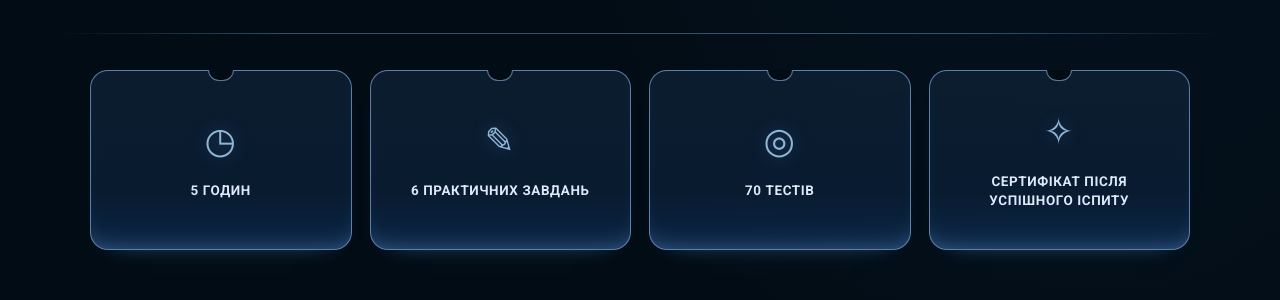
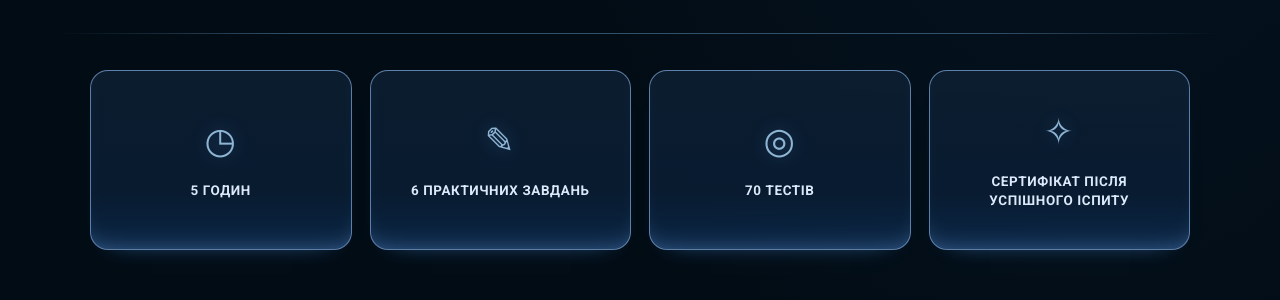
Before and after one commit to dnagorna3817-spec/website_akc_main, a Next.js app: page /expertise/qualification in a window 1280 px wide. Shown: the part 782-1082 px from the top of the page. Built offline with nearby package versions, Linux system fonts and the light colour scheme.

Commit message:
Remove semicircular notches from qualification infographic cards

```diff
--- a/app/expertise/[slug]/qualification.module.css
+++ b/app/expertise/[slug]/qualification.module.css
@@ -121,7 +121,7 @@
 /* Four-piece qualification infographic: original text, no new image asset. */
 .qMetrics{display:grid;grid-template-columns:repeat(4,minmax(0,1fr));gap:9px;padding-top:0;border-top:0;margin-top:26px;max-width:690px}
 .qMetricCard{position:relative;display:flex;flex-direction:column;align-items:center;justify-content:center;text-align:center;min-height:150px;padding:20px 10px 17px;background:linear-gradient(180deg,rgba(12,30,48,.93) 0%,rgba(9,28,49,.96) 68%,rgba(27,80,149,.38) 100%);border:1px solid rgba(144,186,237,.62);border-radius:18px;box-shadow:inset 0 -16px 32px -30px #81b9ff,0 12px 24px -24px #4f9ff5}
-.qMetricCard:before{content:"";position:absolute;top:-1px;left:calc(50% - 13px);width:26px;height:11px;border:1px solid rgba(144,186,237,.62);border-top:0;border-radius:0 0 14px 14px;background:#020c15}
+
 .qMetricCard:nth-child(even){transform:translateY(12px)}
 .qMetricIcon{display:flex;align-items:center;justify-content:center;color:#a6c8fa;font-size:30px;font-weight:400;line-height:1;margin-bottom:17px;text-shadow:0 0 18px rgba(101,163,248,.32)}
 .qMetricCard strong{color:#dce9fa;font-size:clamp(10px,.85vw,12px);line-height:1.45;letter-spacing:.045em;font-weight:700;text-wrap:balance}
```
